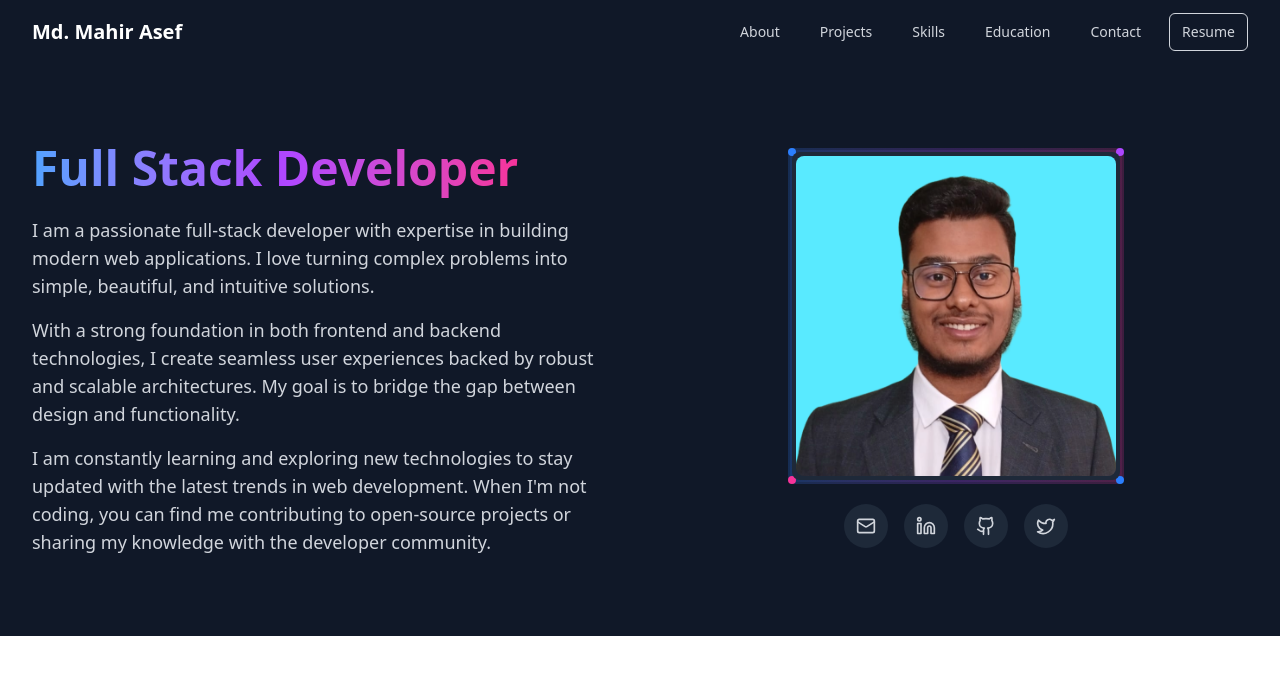
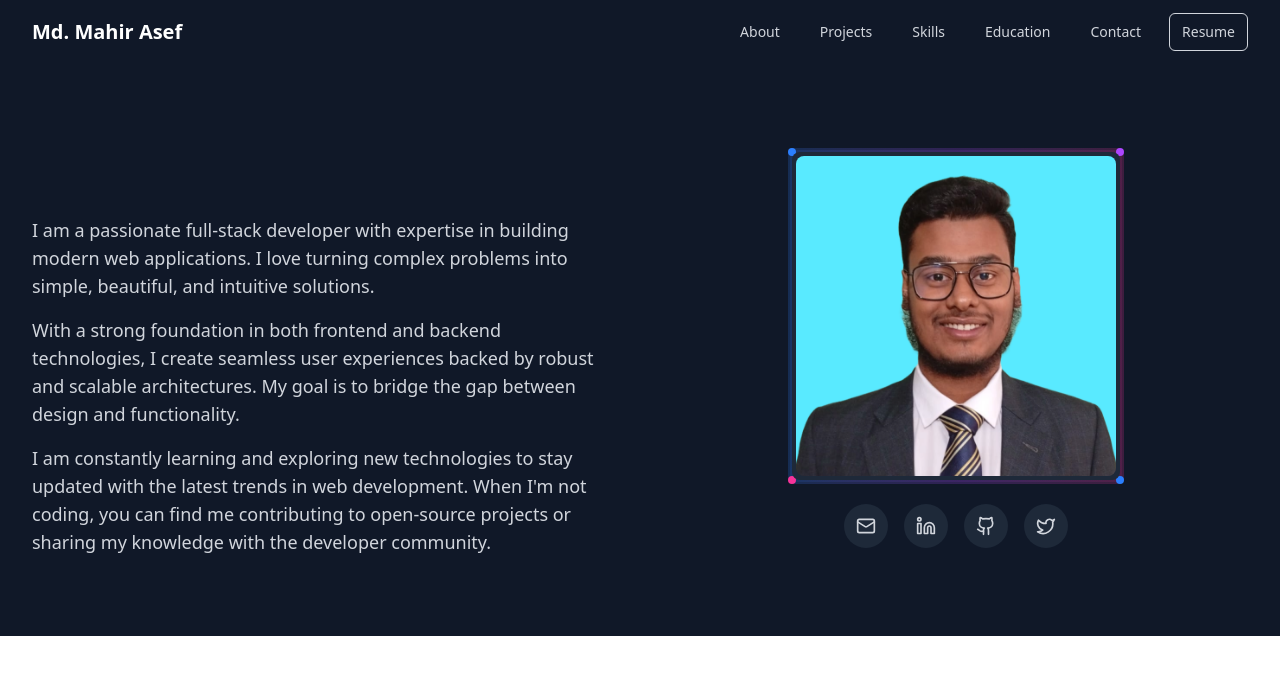
Before and after one commit to Md-Mahir-Asef/portfolio, a React (Vite) app: page / in a window 1280 px wide. Shown: the top 674 px of the page. Built offline with nearby package versions, Linux system fonts and the light colour scheme.

Commit message:
Feat(About): Made Typing Effect.

```diff
--- a/package.json
+++ b/package.json
@@ -25,6 +25,7 @@
     "@types/node": "^24.10.1",
     "@types/react": "^19.2.7",
     "@types/react-dom": "^19.2.3",
+    "@types/react-typing-effect": "^2.0.7",
     "@vitejs/plugin-react": "^5.1.1",
     "eslint": "^9.39.1",
     "eslint-plugin-react-hooks": "^7.0.1",
--- a/src/sections/About.tsx
+++ b/src/sections/About.tsx
@@ -1,4 +1,73 @@
+import { useState, useEffect } from "react";
 import { Mail, Linkedin, Github, Twitter } from "lucide-react";
+
+const TypingEffect = ({
+    texts,
+    speed = 100,
+    eraseSpeed = 50,
+    typingDelay = 500,
+    eraseDelay = 2000,
+}: {
+    texts: string[];
+    speed?: number;
+    eraseSpeed?: number;
+    typingDelay?: number;
+    eraseDelay?: number;
+}) => {
+    const [textIndex, setTextIndex] = useState(0);
+    const [charIndex, setCharIndex] = useState(0);
+    const [isTyping, setIsTyping] = useState(true);
+    const [displayText, setDisplayText] = useState("");
+
+    useEffect(() => {
+        const currentText = texts[textIndex];
+
+        if (isTyping) {
+            if (charIndex < currentText.length) {
+                const timeout = setTimeout(() => {
+                    setDisplayText((prev) => prev + currentText[charIndex]);
+                    setCharIndex((prev) => prev + 1);
+                }, speed);
+                return () => clearTimeout(timeout);
+            } else {
+                const timeout = setTimeout(() => {
+                    setIsTyping(false);
+                }, eraseDelay);
+                return () => clearTimeout(timeout);
+            }
+        } else {
+            if (charIndex > 0) {
+                const timeout = setTimeout(() => {
+                    setDisplayText((prev) => prev.slice(0, -1));
+                    setCharIndex((prev) => prev - 1);
+                }, eraseSpeed);
+                return () => clearTimeout(timeout);
+            } else {
+                const timeout = setTimeout(() => {
+                    setTextIndex((prev) => (prev + 1) % texts.length);
+                    setIsTyping(true);
+                }, typingDelay);
+                return () => clearTimeout(timeout);
+            }
+        }
+    }, [
+        charIndex,
+        isTyping,
+        textIndex,
+        texts,
+        speed,
+        eraseSpeed,
+        typingDelay,
+        eraseDelay,
+    ]);
+
+    return (
+        <span>
+            {displayText}
+            <span className="animate-pulse">|</span>
+        </span>
+    );
+};
 
 const About = () => {
     return (
@@ -9,7 +78,18 @@ const About = () => {
                     <div className="space-y-6">
                         <h2 className="text-4xl md:text-5xl font-bold">
                             <span className="bg-linear-to-r from-blue-400 via-purple-500 to-pink-500 bg-clip-text text-transparent">
-                                Full Stack Developer
+                                <TypingEffect
+                                    texts={[
+                                        "Full Stack Developer",
+                                        "Backend Developer",
+                                        "Software Engineer",
+                                        "AI Engineer",
+                                    ]}
+                                    speed={100}
+                                    eraseSpeed={50}
+                                    typingDelay={500}
+                                    eraseDelay={2000}
+                                />
                             </span>
                         </h2>
 
```
Also changed, not shown: 1 other file (tests, documents, lock files or other folders).
